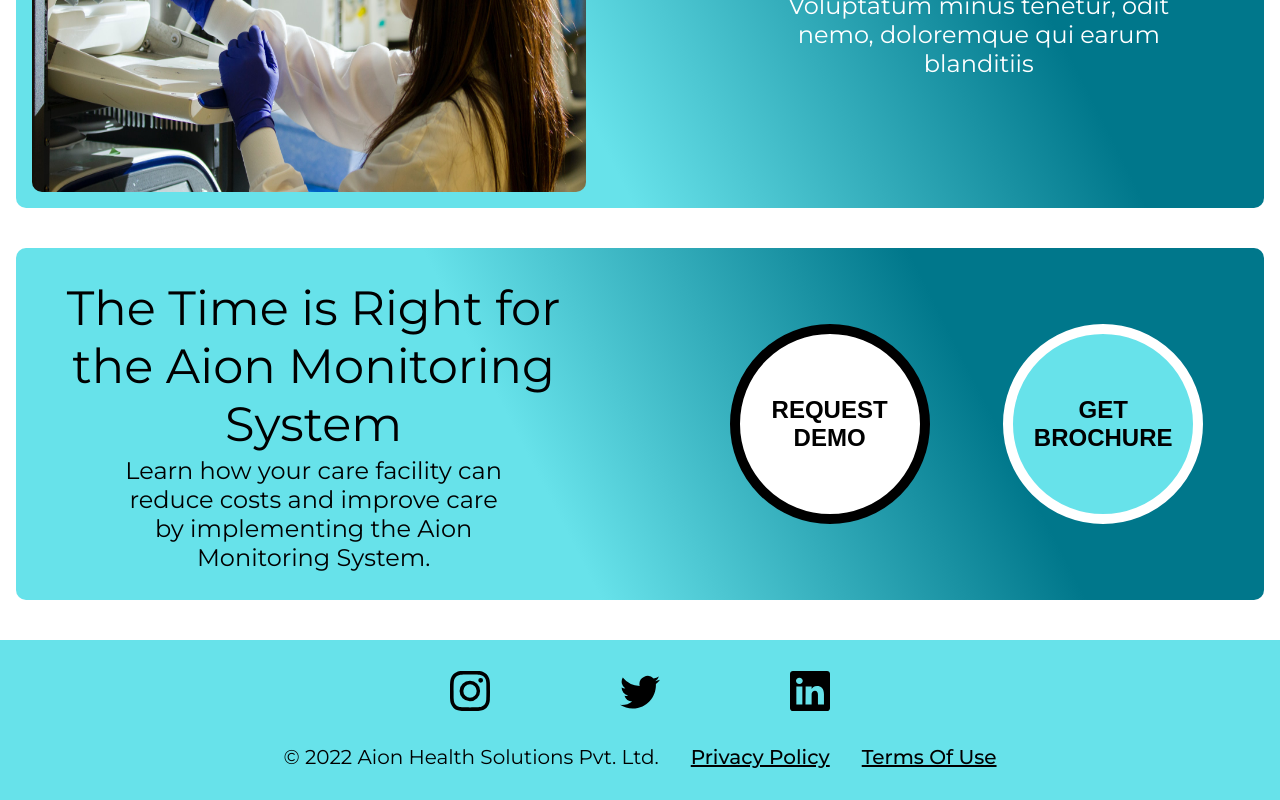
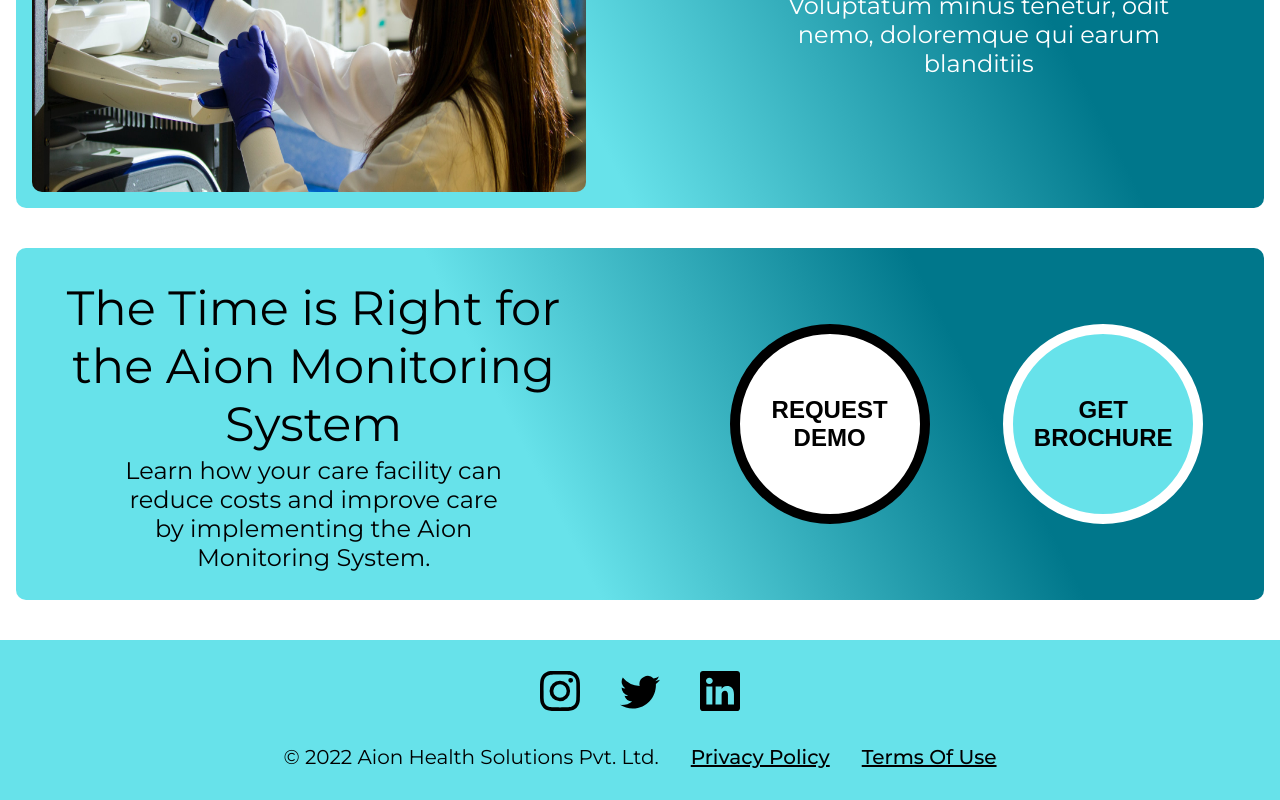
Before and after one commit to Aion-Tech-1/Aion-site, a React (Create React App) app: page / in a window 1280 px wide. Shown: the part 3095-3895 px from the top of the page. Built offline with nearby package versions, Linux system fonts and the light colour scheme.

Commit message:
style: footer

```diff
--- a/src/component/Footer/footer.css
+++ b/src/component/Footer/footer.css
@@ -55,9 +55,10 @@
 .footer-icons
 {
     display: flex;
-    justify-content: space-evenly;
+    justify-content: center;
     align-items: center;
-    width: 50%;
+    gap: 2.5rem;
+    width: 70%;
 
 }
 
```
